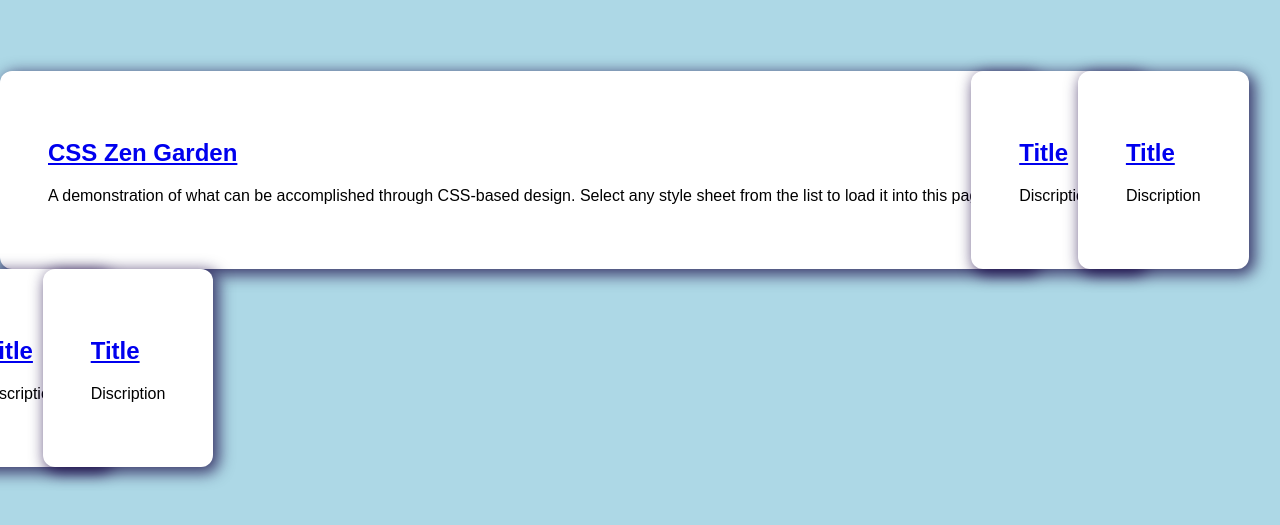
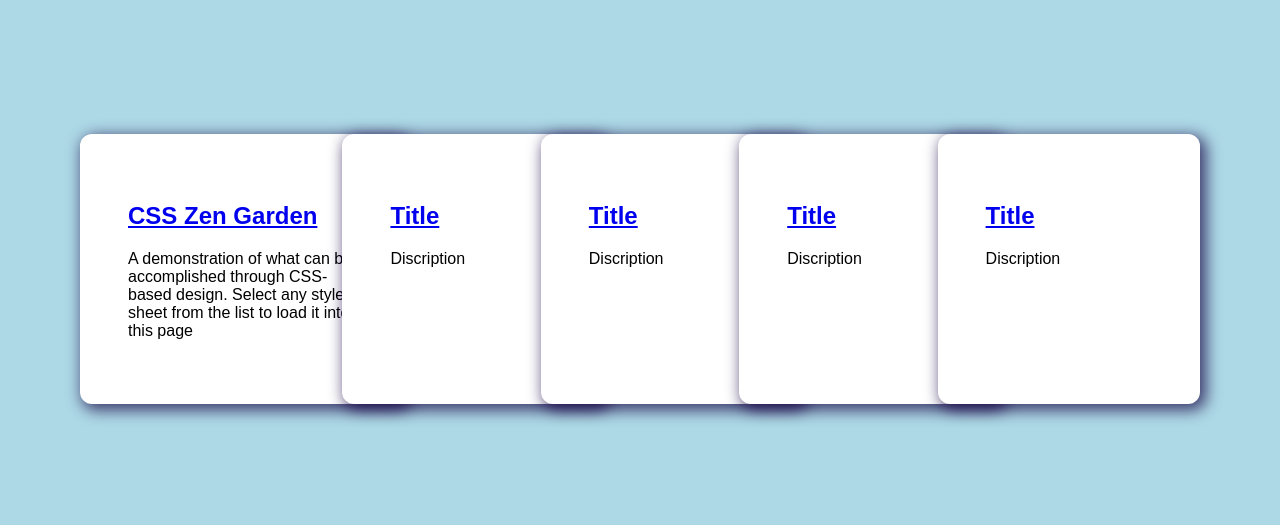
Before and after one commit to orchid-cloud/orchid-cloud.github.io, a website: page index.html in a window 1280 px wide. Shown: the part 131-656 px from the top of the page. Drawn offline with Linux system fonts and the light colour scheme.

Commit message:
menu fixed

```diff
--- a/assets/scss/index.scss
+++ b/assets/scss/index.scss
@@ -10,6 +10,7 @@
 .cards {
     display: flex;
     flex-wrap: wrap;
+    justify-content: center;
 }
 
 .card {
@@ -18,6 +19,8 @@
     padding: 3em;
     box-shadow: 4px 4px 15px 2px rgba(rgb(21, 3, 65), 0.75);
     transition: 0.2s;
+    min-width: 13%;
+    max-width: 18%;
 
     &:not(:first-child) {
         margin-left: -4em;
--- a/index.html
+++ b/index.html
@@ -24,7 +24,7 @@
     <body>
         <div class='cards'>
             <div class='card'>
-                <h2><a href="zen_garden.html">CSS Zen Garden</a></h2>
+                <h2><a href="zen_garden.html" target="_blank">CSS Zen Garden</a></h2>
                 <p>
                     A demonstration of what can be accomplished through CSS-based design. Select any style sheet from the list to load it into this page
                 </p>
```
Also changed, not shown: assets/css/index.css.
